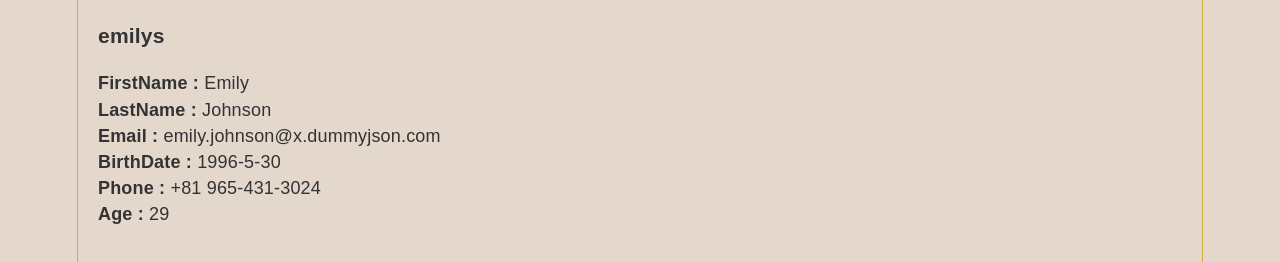
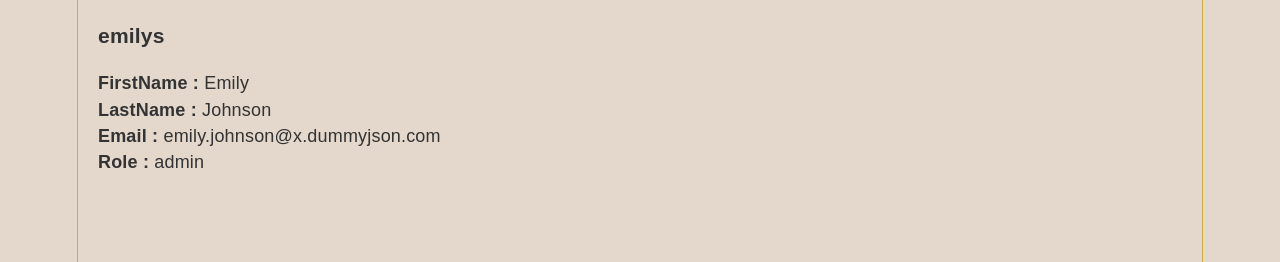
Before and after one commit to EliBen-cpu/TP-React-Elias, a React (Vite) app: page /users/1 in a window 1280 px wide. Shown: the part 464-726 px from the top of the page. Built offline with nearby package versions, Linux system fonts and the light colour scheme.

Commit message:
modifs rgpd friendly

```diff
--- a/src/Pages/UserDetail.tsx
+++ b/src/Pages/UserDetail.tsx
@@ -1,36 +1,17 @@
 import { useParams, Link } from 'react-router'
 import usersData from '../assets/users.json'
 
-interface User {
-  id: number | string;
-  username: string;
-  firstName?: string;
-  lastName?: string;
-  email?: string;
-  birthDate?: string;
-  password?: string;
-  address?: {
-    address?: string;
-    city?: string;
-    [key: string]: any;
-  } | string;
-  company?: {
-    name?: string;
-    [key: string]: any;
-  } | string;
-  avatar?: string;
-  profilePicture?: string;
-  image?: string;
-  [key: string]: any;
-}
-
 function UserDetail() {
   const { id } = useParams<{ id: string }>();
-  const userList: User[] = (usersData as any).users || usersData;
+  const userList = (usersData as any).users || usersData;
 
-  const user = userList.find((u) => String(u.id) === String(id));
+  // 1. Utilisateur de la page consultée
+  const targetUser = userList.find((u: any) => String(u.id) === String(id));
 
-  if (!user) {
+  // 2. Utilisateur actuellement connecté
+  const currentUser = JSON.parse(localStorage.getItem('user') || 'null');
+
+  if (!targetUser) {
     return (
       <div className="user-details-card">
         <h2>Utilisateur non trouvé</h2>
@@ -39,43 +20,29 @@ function UserDetail() {
     );
   }
 
+  // 3. Vérification : est-ce qu'on regarde notre propre profil ?
+  const isOwnProfile = currentUser && String(currentUser.id) === String(targetUser.id);
+
   const avatarUrl =
-    user.avatar ||
-    user.profilePicture ||
-    user.image ||
-    `https://i.pravatar.cc/150?u=${user.id}`;
-
+    targetUser.avatar ||
+    targetUser.profilePicture ||
+    targetUser.image ||
+    `https://i.pravatar.cc/150?u=${targetUser.id}`;
 
   const formatValue = (key: string, value: any) => {
     if (typeof value === 'object' && value !== null) {
-      if (key === 'address') {
-        return `${value.address || ''} ${value.city ? `, ${value.city}` : ''}`.trim() || JSON.stringify(value);
-      }
-      if (key === 'company') {
-        return value.name || JSON.stringify(value);
-      }
+      if (key === 'address') return `${value.address || ''}, ${value.city || ''}`.trim();
+      if (key === 'company') return value.name || JSON.stringify(value);
       return Object.values(value).filter((v) => typeof v !== 'object').join(', ');
     }
     return String(value);
   };
 
+  // Clés toujours masquées (identifiants techniques et sécurité absolue)
+  const systemKeys = ['id', 'username', 'avatar', 'profilePicture', 'image', 'password'];
 
-  const ignoredKeys = [
-    'id',
-    'username',
-    'avatar',
-    'profilePicture',
-    'image',
-    'role',
-    'firstName',
-    'lastName',
-    'email',
-    'password',
-    'birthDate',
-    'address',
-    'company',
-    'gender'
-  ];
+  // Clés privées (masquées aux tiers, mais visibles par soi-même)
+  const privateKeys = ['birthDate', 'address', 'company', 'gender', 'phone', 'age'];
 
   return (
     <div style={{ textAlign: 'left', maxWidth: '600px' }}>
@@ -85,45 +52,25 @@ function UserDetail() {
 
       <div className="user-details-card" style={{ marginTop: '20px' }}>
         <div className="user-details-header">
-          <img
-            src={avatarUrl}
-            alt={user.username}
-            className="user-avatar-large"
-          />
+          <img src={avatarUrl} alt={targetUser.username} className="user-avatar-large" />
           <div>
-            <h3>{user.username}</h3>
+            <h3>{targetUser.username}</h3>
+            {isOwnProfile && <span style={{ fontSize: '12px', color: 'green' }}>● Votre profil</span>}
           </div>
         </div>
 
         <div className="user-details-body">
-          {user.firstName && (
-            <p>
-              <strong>FirstName :</strong> {user.firstName}
-            </p>
-          )}
-          {user.lastName && (
-            <p>
-              <strong>LastName :</strong> {user.lastName}
-            </p>
-          )}
-          {user.email && (
-            <p>
-              <strong>Email :</strong> {user.email}
-            </p>
-          )}
-
-          {user.birthDate && (
-            <p>
-              <strong>BirthDate :</strong> {user.birthDate}
-            </p>
-          )}
-
-
-
-          {Object.entries(user).map(([key, value]) => {
-            if (ignoredKeys.includes(key) || value === undefined || value === null) {
+          {Object.entries(targetUser).map(([key, value]) => {
+            // Ignorer les identifiants techniques et le mot de passe
+            if (systemKeys.includes(key) || value === undefined || value === null) {
               return null;
             }
+
+            // Si c'est une donnée privée et qu'on N'EST PAS sur son propre profil => On la masque
+            if (!isOwnProfile && privateKeys.includes(key)) {
+              return null;
+            }
+
             return (
               <p key={key}>
                 <strong>{key.charAt(0).toUpperCase() + key.slice(1)} :</strong> {formatValue(key, value)}
```
